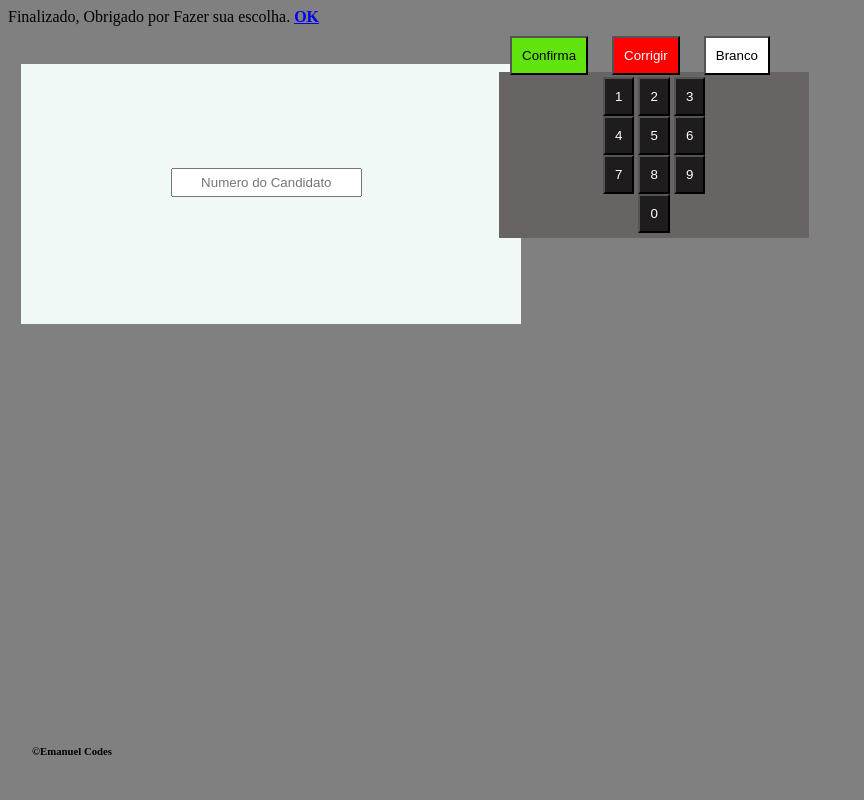
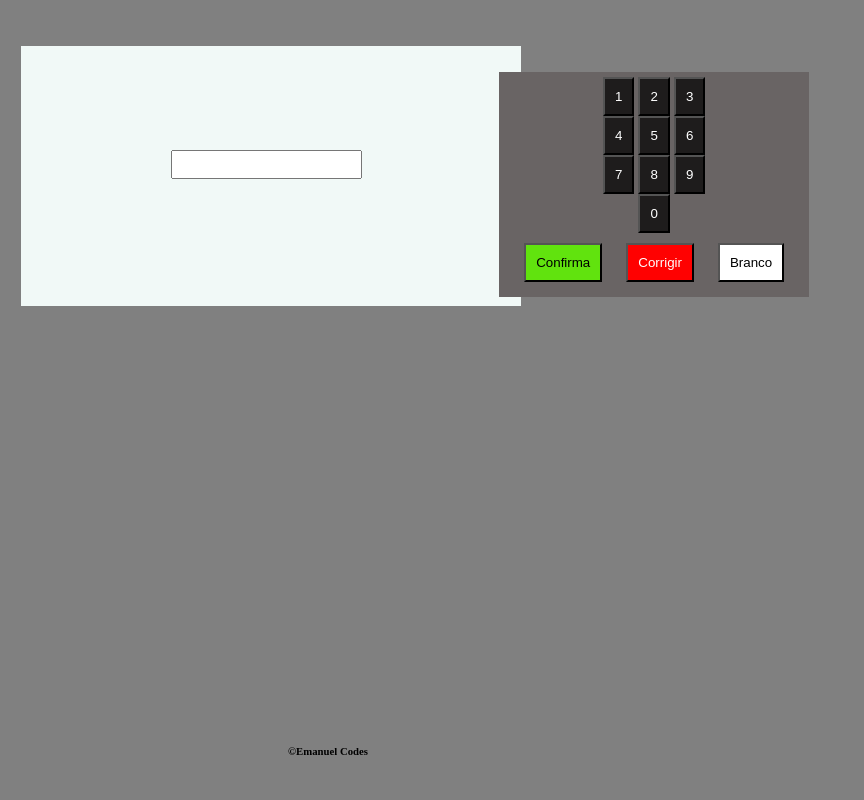
Before and after one commit to S0L0n/voting_machine, a PHP site: page /index.php?return=1 in a window 1280 px wide. Shown: the whole page, without its empty margins (0-864 px from the left). Run offline with PHP 8.4, Linux system fonts and the light colour scheme.

Commit message:
Correction Code
Deleting message later of the voting, correction css bug and deleting
empty lines.

```diff
--- a/css.css
+++ b/css.css
@@ -5,15 +5,14 @@ body{background-color: gray; }
 	width:500px;
  	height:260px;
  	margin-top: 3%;
- 	margin-left: 1%;}
-
+ 	margin-left: 1%;
+}
 #botoes_alinhados{
 
 	position:relative;
 	text-align: center;
 
 }
-
 #botoes{
         background-color:#696464;
 	position:absolute;
@@ -27,16 +26,13 @@ input[type="button"]{
 	color: #fff;
 	padding: 10px;
 	}
-
 #numvoto{
-
 	position: absolute;
         left: 30%;
         top: 40%;
         text-align: center;
 	padding: 5px;
 }
-
 #branco,#corrigir,#confirmar{
 	background-color: white;
 	margin: 10px;
@@ -52,10 +48,8 @@ input[type="button"]{
 	background-color: #61e30e;
         padding: 10px;
 }
-
 #rodape{
 	position:fixed;
 	top: 90%;
-
-	width: 10%;
+	width: 50%;
 }
--- a/index.php
+++ b/index.php
@@ -3,12 +3,6 @@
     <?php
         $voto = " ";
         session_start();
-        if(isset($_GET['return'])){
-            if($_GET['return'] == 1){
-                echo "Finalizado, Obrigado por Fazer sua escolha.  <b><a href='index.php'>OK</a></b>";
-                $_SESSION['codigo'] = '';
-            }else{}
-        }else{}
         if(isset($_SESSION['codigo'])){
             $voto = $_SESSION['codigo'];
         }else{}
@@ -29,14 +23,17 @@
 		  <a href="contavoto.php?cod=8"><input type="button" value="8"></a>
 		  <a href="contavoto.php?cod=9"><input type="button" value="9"></a><br>
                   <a href="contavoto.php?cod=0"><input type="button" value="0"></a><br>
-          </div>
              <div id="botoes_alinhados">
                   <input name="votar" value="Confirma" type="submit" id="confirmar"/>
                   <a href="corrigir.php"><input name="Corrigir" value="Corrigir" type="button" id="corrigir"></a>
                   <a href="urna_eletronica.php"><input name="Branco" value="Branco" type="button" id="branco"/></a>
+      </form>
              </div>
-      </form>
+          </div>
+          </center>
    <div id="rodape">
+       <center>
        <p align="center"><h6> &copy;Emanuel Codes</h6></p>
+       </center>
    </div>
 </body>
```
Lines whose indentation alone changed are shown as unchanged.
